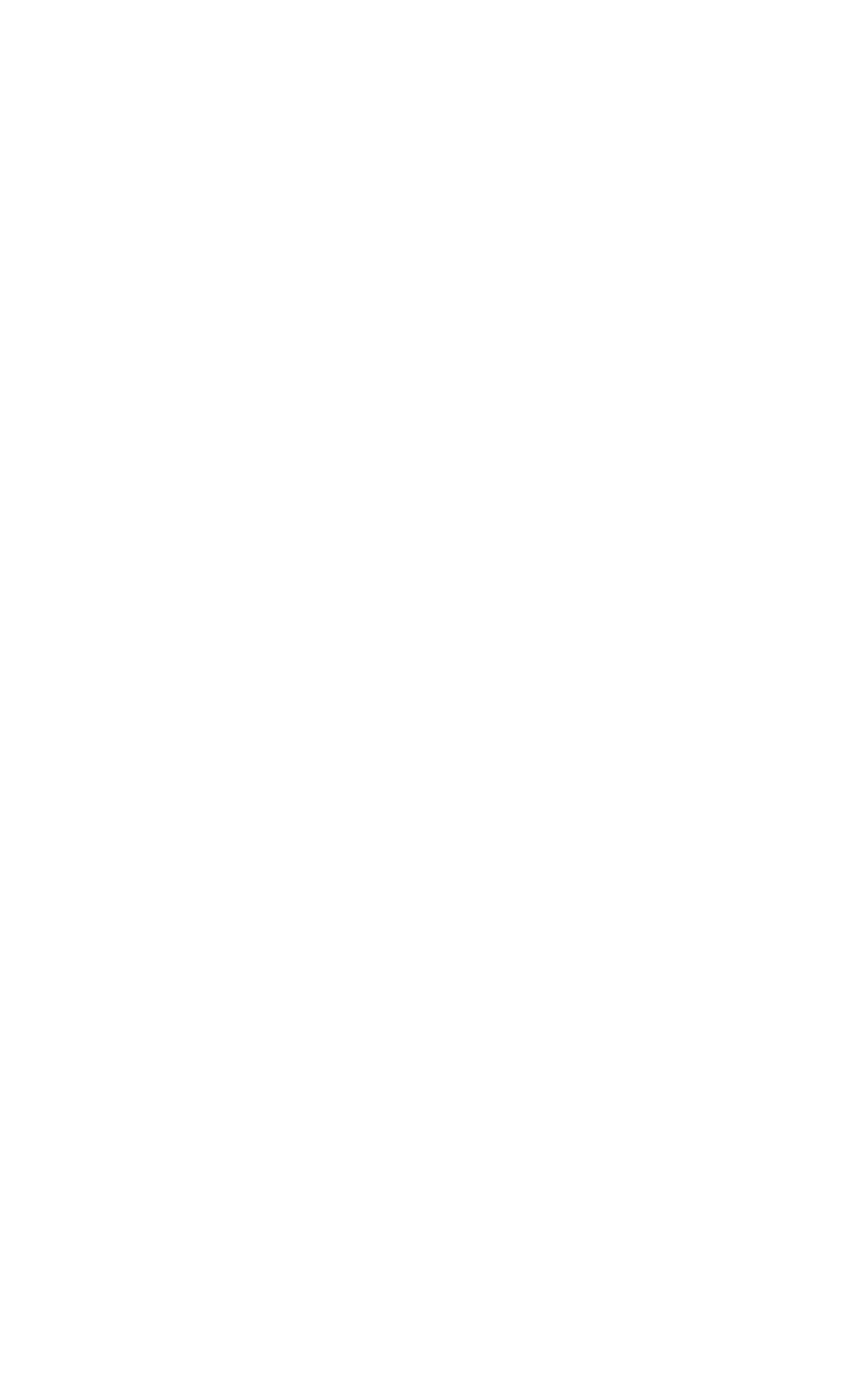
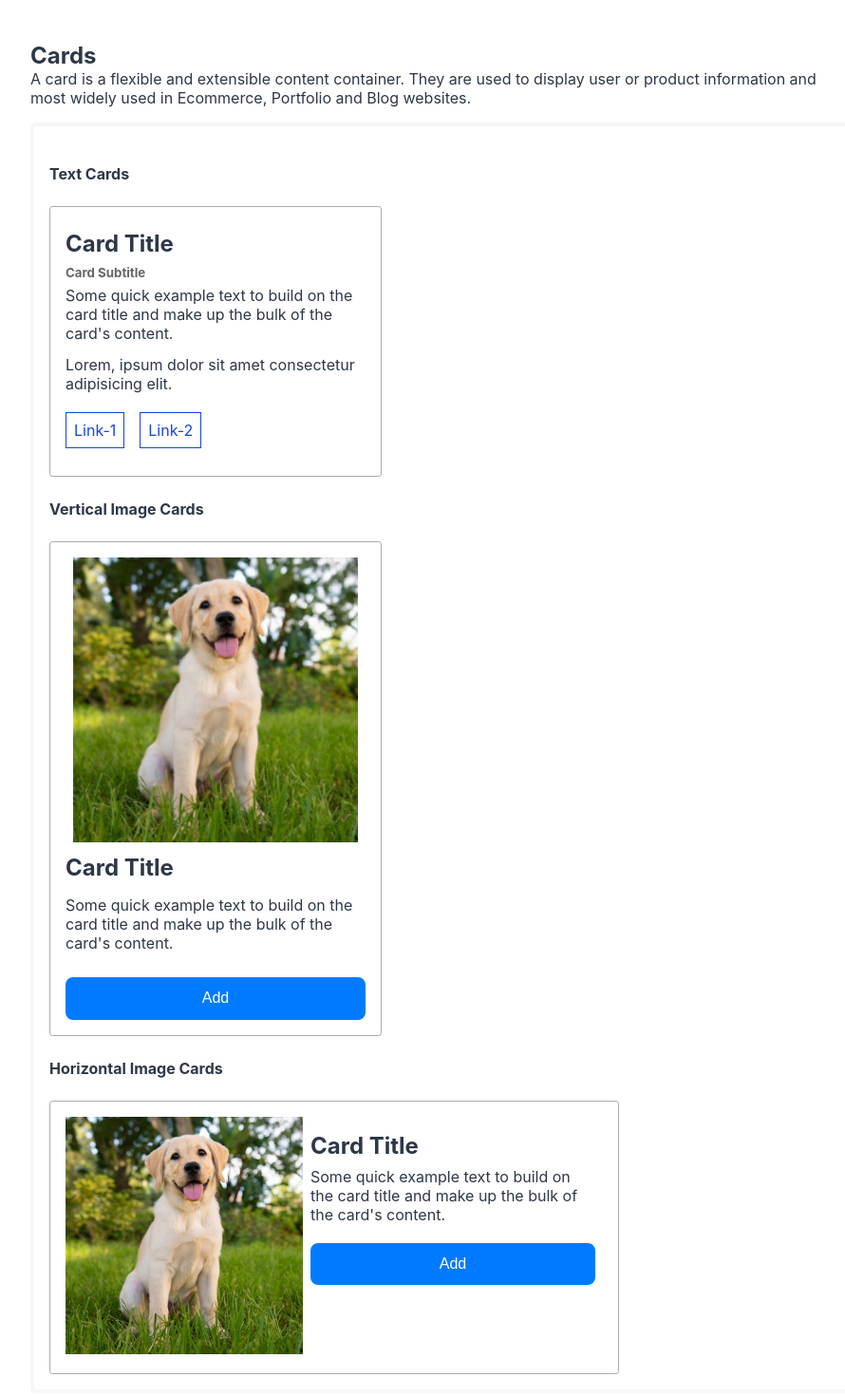
Before and after one commit to sreenidhi3/react-component-library, a React (Create React App) app: page / in a window 1280 px wide. Shown: the part 2460-3930 px from the top of the page at 95% size, without its empty margins (8-898 px from the left). Before the commit the page ends 2496 px from the top, so only its background shows below. Built offline with nearby package versions, Linux system fonts and the light colour scheme.

Commit message:
added component: cards

```diff
--- a/src/App.css
+++ b/src/App.css
@@ -40,6 +40,10 @@ body {
 }
 .flex-row-wrap{
   flex-flow: row wrap;
+  justify-content:flex-start;
+}
+.flex-col-wrap{
+  flex-flow: column wrap;
   justify-content:flex-start;
 }
 
@@ -383,6 +387,85 @@ body {
   box-shadow: 1px 2px 5px #383d41;
 }
 
+
+/* ------------------------------------------Cards--------------------------- */
+.card{
+  max-width: 350px;
+  border: 1px solid #aaaaaa;
+  padding: 1rem;
+  border-radius: 0.2rem;
+  margin: 0;
+}
+
+.card-title{
+  font-weight: bold;
+  padding: 0.5rem 0;
+  font-size: 1.5rem;
+}
+.card-subtitle{
+  color:#636566;
+  font-weight: bold;
+  padding:0rem 0
+}
+.card p{
+  padding: 0.4rem 0;
+}
+.card-link-block{
+  padding: 0.4rem 0;
+  margin: 1rem 0;
+}
+.card-link-block a{
+  text-decoration: none;
+  color: rgb(21, 69, 226);
+  padding: 0.5rem;
+  border: 1px solid;
+  text-align: center;
+  margin-right: 1rem;;
+}
+.card-regular{
+  width: 350px;
+}
+.card-image{
+  width: 300px;
+  margin: auto;
+}
+.card-regular .card-image img{
+  margin: auto;
+  object-fit: fill;
+  width: 300px;
+  height: 300px;
+}
+
+.card-btn{
+  text-align: center;
+  width: 100%;
+}
+.btn-full{
+  margin: 0;
+  width: inherit;
+}
+
+.card-horizontal{
+  padding: 1rem;
+  border: 1px solid #aaaaaa;
+  max-width: 600px;
+  display: flex;
+  margin: 0;
+  border-radius: 0.2rem;
+}
+.card-image-h{
+ margin: 0;
+}
+.card-content-h{
+  padding: 0.5rem;
+  margin: 0;
+}
+.card-content-h .card-title{
+  font-size: 1.5rem;
+}
+
+
+
 /* .App {
   text-align: center;
 }
--- a/src/App.js
+++ b/src/App.js
@@ -3,6 +3,7 @@ import {AlertBlock} from './components/Alerts';
 import {AvatarBlock} from './components/Avatar';
 import {BadgesBlock} from './components/Badges';
 import {ButtonBlock} from './components/Buttons';
+import {CardBlock} from './components/Cards';
 
 function App() {
   return (
@@ -11,6 +12,7 @@ function App() {
       <AvatarBlock/>
       <BadgesBlock/>
       <ButtonBlock/>
+      <CardBlock/>
     </div>
   );
 }
--- /dev/null
+++ b/src/components/Cards.js
@@ -0,0 +1,71 @@
+import React, {useState}from 'react';
+import Dog from "../images/pictures/dog.png";
+
+const HorizontalCard =()=>{
+    return(
+        <section>
+            <h4 className="secondary-heading">Horizontal Image Cards </h4>
+                <div>
+                    <div className="card-horizontal">
+                        <div className="card-image-h">
+                            <img src={Dog} alt="dog-picture" ></img>
+                        </div>
+                        <div className="card-content-h"><h5 className="card-title">Card Title</h5>
+                            <p>Some quick example text to build on the card title and make up the bulk of the card's content.</p>
+                            <br/><div className="card-btn"><button class="btn btn-primary btn-full">Add</button></div>
+                        </div>
+                    </div>
+                </div>
+        </section>
+        );
+}
+
+const TextCard=()=>{
+    return(
+        <section>
+            <h4 className="secondary-heading">Text Cards</h4>
+            <div className="card">
+                <h3 className="card-title">Card Title</h3>
+                <h5 className="card-subtitle">Card Subtitle</h5>
+                <p>Some quick example text to build on the card title and make up the bulk of the card's content.</p>
+                <p>Lorem, ipsum dolor sit amet consectetur adipisicing elit. </p>
+                <div className="card-link-block">
+                    <a href="#">Link-1</a>
+                    <a href="#">Link-2</a>
+                </div>
+            </div>
+        </section>
+        );
+
+}
+const VerticalCard=()=>{
+    return(
+        <section>
+            <h4 className="secondary-heading">Vertical Image Cards </h4>
+                <div>
+                    <div className="card card-regular">
+                        <div className="card-image"><img src={Dog} alt="dog-picture" ></img></div>
+                        <h5 className="card-title">Card Title</h5>
+                        <p>Some quick example text to build on the card title and make up the bulk of the card's content.</p>
+                        <br/><div className="card-btn"><button class="btn btn-primary btn-full">Add</button></div>
+                    </div>
+                </div>
+        </section>
+        );
+
+}
+
+export const CardBlock = ()=>{
+    return (
+        <section className="block">
+            <h1>Cards</h1>
+            <p> A card is a flexible and extensible content container. They are used to display user or product information and most widely used in Ecommerce, Portfolio and Blog websites. </p>
+            <div className="component-container">
+                <TextCard/>
+                <VerticalCard/>
+                <HorizontalCard/>
+            </div>
+        </section>
+
+    )
+}
```
Also changed, not shown: src/images/pictures/dog.png (added).
